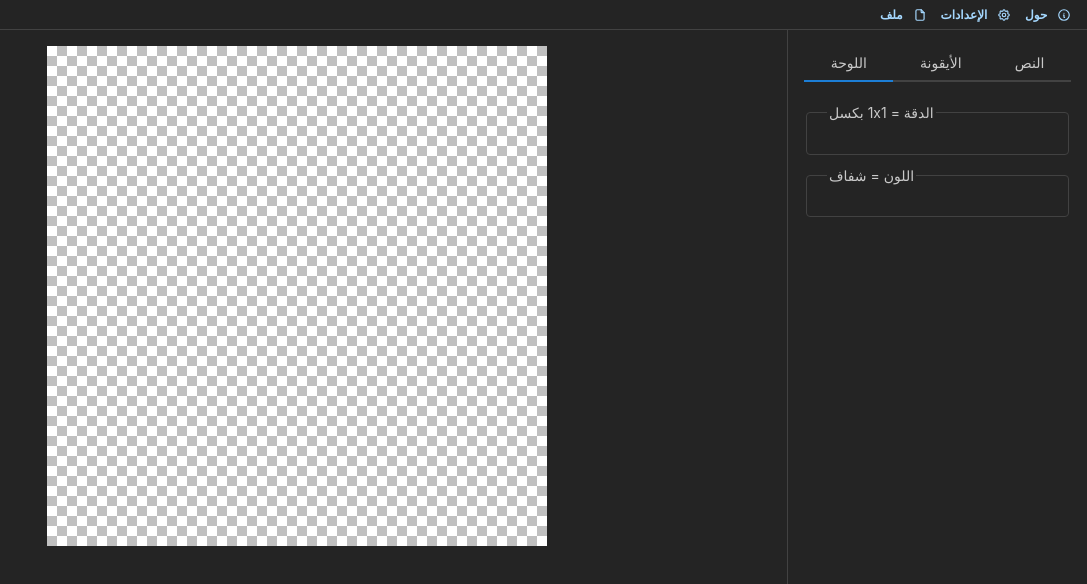
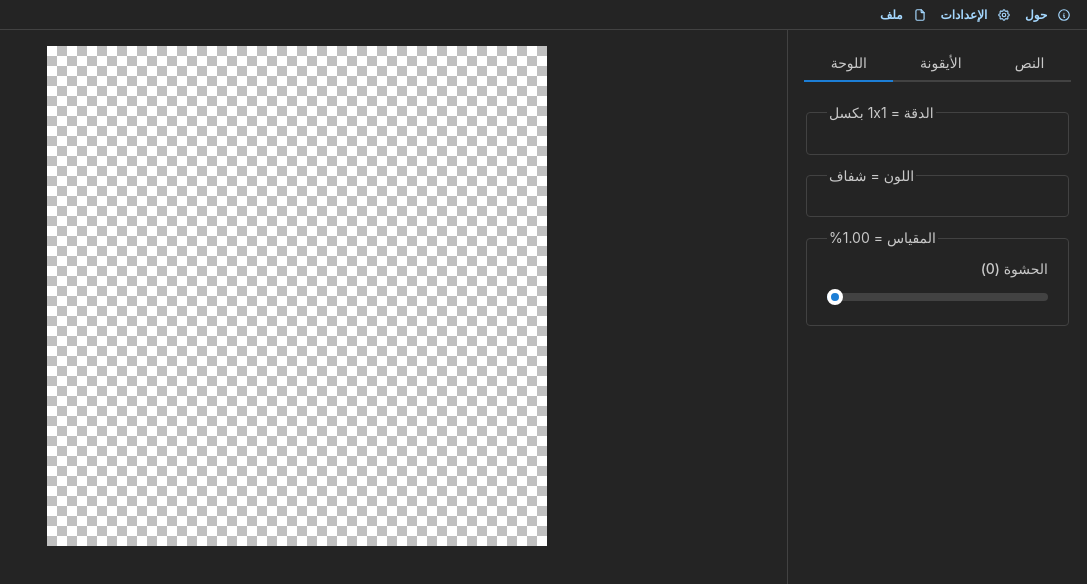
Before and after one commit to Shiaarak/Shiaarak, a React (Vite) app: page / in a window 1280 px wide. Shown: the top 584 px of the page, without its empty margins (193-1280 px from the left). Built offline with nearby package versions, Linux system fonts and the light colour scheme.

Commit message:
نقل إختيار الحشوة إلى مكون اللوحة

```diff
--- a/src/App.tsx
+++ b/src/App.tsx
@@ -17,8 +17,8 @@ export default function App() {
   const [preview, previewDispatch]: [PreviewWithAction, React.Dispatch<PreviewReducerAction>] = useReducer(
     previewReducer,
     {
-      canvas: { res: { w: 500, h: 500 } },
-      icon: { padding: 0, layers: [] }
+      canvas: { res: { w: 500, h: 500 }, padding: 0 },
+      icon: { layers: [] }
     }
   )
   const [lang, setLang] = useLocalStorage<Lang>({
@@ -71,10 +71,10 @@ export default function App() {
                 <Tabs.Tab value="t">{translate('tabs.t')}</Tabs.Tab>
               </Tabs.List>
               <Tabs.Panel value="c">
-                <CanvasTab dispatch={previewDispatch} />
+                <CanvasTab res={preview.canvas.res} dispatch={previewDispatch} />
               </Tabs.Panel>
               <Tabs.Panel value="i">
-                <IconTab res={preview.canvas.res} dispatch={previewDispatch} />
+                <IconTab dispatch={previewDispatch} />
               </Tabs.Panel>
               {/* <Tabs.Panel value="t">{<TextTab />}</Tabs.Panel> */}
             </Tabs>
--- a/src/components/Preview.tsx
+++ b/src/components/Preview.tsx
@@ -15,12 +15,11 @@ export type PreviewReducerCanvasAction =
       type: 'c-color'
       payload: Color | null
     }
-export type PreviewReducerIconAction =
   | {
-      type: 'i-padding'
+      type: 'c-padding'
       payload: number
     }
-  | PreviewReducerLayerAction
+export type PreviewReducerIconAction = PreviewReducerLayerAction
 export type PreviewReducerLayerAction =
   | {
       type: 'l-img'
@@ -48,9 +47,9 @@ export function reducer(preview: PreviewWithAction, action: PreviewReducerAction
       if (preview.canvas.color === payload) return preview
       return { ...preview, canvas: { ...preview.canvas, color: payload }, ...action }
     }
-    case 'i-padding': {
-      if (preview.icon.padding === payload) return preview
-      return { ...preview, icon: { ...preview.icon, padding: payload }, ...action }
+    case 'c-padding': {
+      if (preview.canvas.padding === payload) return preview
+      return { ...preview, canvas: { ...preview.canvas, padding: payload }, ...action }
     }
     case 'l-img': {
       const { i, img } = payload
@@ -94,18 +93,23 @@ export default function Preview({ preview: { canvas, icon, type: actionType, pay
 
   useEffect(() => {
     if (!bgRef.current) return
+
+    if (actionType === 'c-padding') {
+      callDrawIcon()
+      return
+    }
+
     drawCanvas({ ...canvas, el: bgRef.current })
 
     if (actionType === 'c-res') callDrawIcon()
   }, [canvas])
 
   useEffect(() => {
-    if (actionType === 'i-padding') callDrawIcon()
-    else if (actionType === 'l-img' || actionType === 'l-color')
+    if (actionType === 'l-img' || actionType === 'l-color')
       drawLayer({
         el: iconLayersHolderRef.current?.children[actionPayload.i] as HTMLCanvasElement,
         res: canvas.res,
-        padding: icon.padding,
+        padding: canvas.padding,
         ...icon.layers[actionPayload.i]
       })
   }, [icon])
@@ -143,9 +147,9 @@ export interface Preview {
 export interface CanvasPreview {
   res: Res
   color?: Color | null
+  padding: number
 }
 export interface IconPreview {
-  padding: number
   layers: IconLayerPreview[]
 }
 export interface IconLayerPreview {
@@ -185,7 +189,12 @@ function drawCanvas({ el: canvas, res: { w, h }, color }: CanvasPreview & { el:
   }
 }
 
-function drawIcon({ holder, res, padding, layers }: IconPreview & { holder: HTMLDivElement; res: Res }) {
+function drawIcon({
+  holder,
+  res,
+  padding,
+  layers
+}: IconPreview & { holder: HTMLDivElement; res: Res; padding: number }) {
   for (let i = 0; i < layers.length; i++) {
     const el = holder.children[i] as HTMLCanvasElement
     drawLayer({ el, res, padding, ...layers[i] })
--- a/src/components/selectors/Padding.tsx
+++ b/src/components/selectors/Padding.tsx
@@ -1,7 +1,7 @@
 import { useContext, useEffect, useState } from 'react'
 import { Fieldset, Text, Space, Slider } from '@mantine/core'
 import { textProps, translate } from '../../settings'
-import { type Res, type LogoIcon, LogoContext } from '../../logo'
+import { type Res, type LogoCanvas, LogoContext } from '../../logo'
 
 export interface PaddingSelProps {
   /** Used to calculate the padding */
@@ -14,9 +14,9 @@ export interface PaddingSelProps {
   onChange: (value: number) => void
 }
 
-export default function ColorSel({ res: { w, h } }: PaddingSelProps) {
-  const { icon } = useContext(LogoContext) || { icon: { padding: 0.1, layers: [] } }
-  const { padding: p, layers }: LogoIcon = icon
+export default function PaddingSel({ res: { w, h } }: PaddingSelProps) {
+  const { canvas } = useContext(LogoContext) || { canvas: { padding: 0, colors: [], ratios: [] } }
+  const { padding: p }: LogoCanvas = canvas
 
   const aspect = Math.min(w, h)
   const maxPadding = aspect * 0.5
@@ -30,15 +30,11 @@ export default function ColorSel({ res: { w, h } }: PaddingSelProps) {
 
   return (
     <Fieldset legend={translate('sel.padding.legend', [((aspect - padding * 2) / aspect).toFixed(2)])}>
-      {layers.length > 0 && (
-        <>
-          <Text {...textProps}>
-            {translate('sel.padding.pad')} ({padding})
-          </Text>
-          <Space h="xs" />
-          <Slider value={padding} onChange={setPadding} min={0} max={maxPadding} label={null} />
-        </>
-      )}
+      <Text {...textProps}>
+        {translate('sel.padding.pad')} ({padding})
+      </Text>
+      <Space h="xs" />
+      <Slider value={padding} onChange={setPadding} min={0} max={maxPadding} label={null} />
     </Fieldset>
   )
 }
--- a/src/components/tabs/Canvas.tsx
+++ b/src/components/tabs/Canvas.tsx
@@ -2,16 +2,20 @@ import type { PreviewReducerAction } from '../Preview'
 
 import { useContext } from 'react'
 import { Stack, Space } from '@mantine/core'
+import { LogoContext, type Res } from '../../logo'
+import PaddingSel from '../selectors/Padding'
 import ColorSel from '../selectors/Color'
 import ResSel from '../selectors/Res'
-import { LogoContext } from '../../logo'
 
 export interface CanvasTabProps {
+  /** Used to calculate the padding */
+  res: Res
+
   /** Used to update the CanvasTab changes */
   dispatch: React.Dispatch<PreviewReducerAction>
 }
 
-export default function CanvasTab({ dispatch }: CanvasTabProps) {
+export default function CanvasTab({ res, dispatch }: CanvasTabProps) {
   const {
     canvas: { colors, ratios }
   } = useContext(LogoContext) || { canvas: { colors: [], ratios: [] } }
@@ -23,6 +27,8 @@ export default function CanvasTab({ dispatch }: CanvasTabProps) {
       <ResSel choices={ratios || []} onChange={(val) => dispatch({ type: 'c-res', payload: val })} />
 
       <ColorSel choices={colors || []} onChange={(val) => dispatch({ type: 'c-color', payload: val })} />
+
+      <PaddingSel res={res} onChange={(val) => dispatch({ type: 'c-padding', payload: val })} />
     </Stack>
   )
 }
--- a/src/components/tabs/Icon.tsx
+++ b/src/components/tabs/Icon.tsx
@@ -1,22 +1,18 @@
 import type { PreviewReducerAction } from '../Preview'
 
 import { useContext, useEffect, useState } from 'react'
-import { Stack, Accordion, Space, ScrollArea, Divider, Button } from '@mantine/core'
+import { Stack, Accordion, Space, ScrollArea, Button } from '@mantine/core'
 import { translate } from '../../settings'
 import ColorSel from '../selectors/Color'
-import PaddingSel from '../selectors/Padding'
-import { LogoContext, type Res, type LogoIcon } from '../../logo'
+import { LogoContext, type LogoIcon } from '../../logo'
 
 export interface IconTabProps {
   /** Used to update the IconTab changes */
   dispatch: React.Dispatch<PreviewReducerAction>
-
-  /** Used to calculate the padding */
-  res: Res
 }
 
-export default function IconTab({ res, dispatch }: IconTabProps) {
-  const { icon } = useContext(LogoContext) || { icon: { padding: 0.1, layers: [] } }
+export default function IconTab({ dispatch }: IconTabProps) {
+  const { icon } = useContext(LogoContext) || { icon: { layers: [] } }
   const { layers }: LogoIcon = icon
 
   const [openItems, setOpenItems] = useState<string[]>(layers.map((_, i) => i.toString()))
@@ -44,9 +40,6 @@ export default function IconTab({ res, dispatch }: IconTabProps) {
   return (
     <Stack justify="flex-start" gap="xs">
       <Space h="xs" />
-      <PaddingSel res={res} onChange={(val) => dispatch({ type: 'i-padding', payload: val })} />
-
-      <Divider my="xs" label={`🔻 ${translate('tab.icon.i-l')} 🔻`} labelPosition="center" />
 
       {layers.length > 0 && (
         <>
--- a/src/langs/ar.json
+++ b/src/langs/ar.json
@@ -23,7 +23,6 @@
   "tab": {
     "icon": {
       "layer": "الطبقة",
-      "i-l": "طبقات الأيقونة",
       "c-all": "إغلاق الكل",
       "o-all": "فتح الكل"
     }
--- a/src/langs/en.json
+++ b/src/langs/en.json
@@ -23,7 +23,6 @@
   "tab": {
     "icon": {
       "layer": "Layer",
-      "i-l": "Icon Layers",
       "c-all": "Close All",
       "o-all": "Open All"
     }
--- a/src/logo.ts
+++ b/src/logo.ts
@@ -13,8 +13,7 @@ export type LogoCanvas = {
 
   /** */
   ratios: AspectRatio[]
-}
-export type LogoIcon = {
+
   /**
    * Padding around the icon in percentage
    *
@@ -23,7 +22,8 @@ export type LogoIcon = {
    * @defaultValue 0.1
    */
   padding: number
-
+}
+export type LogoIcon = {
   /** */
   layers: LogoIconLayer[]
 }
```
